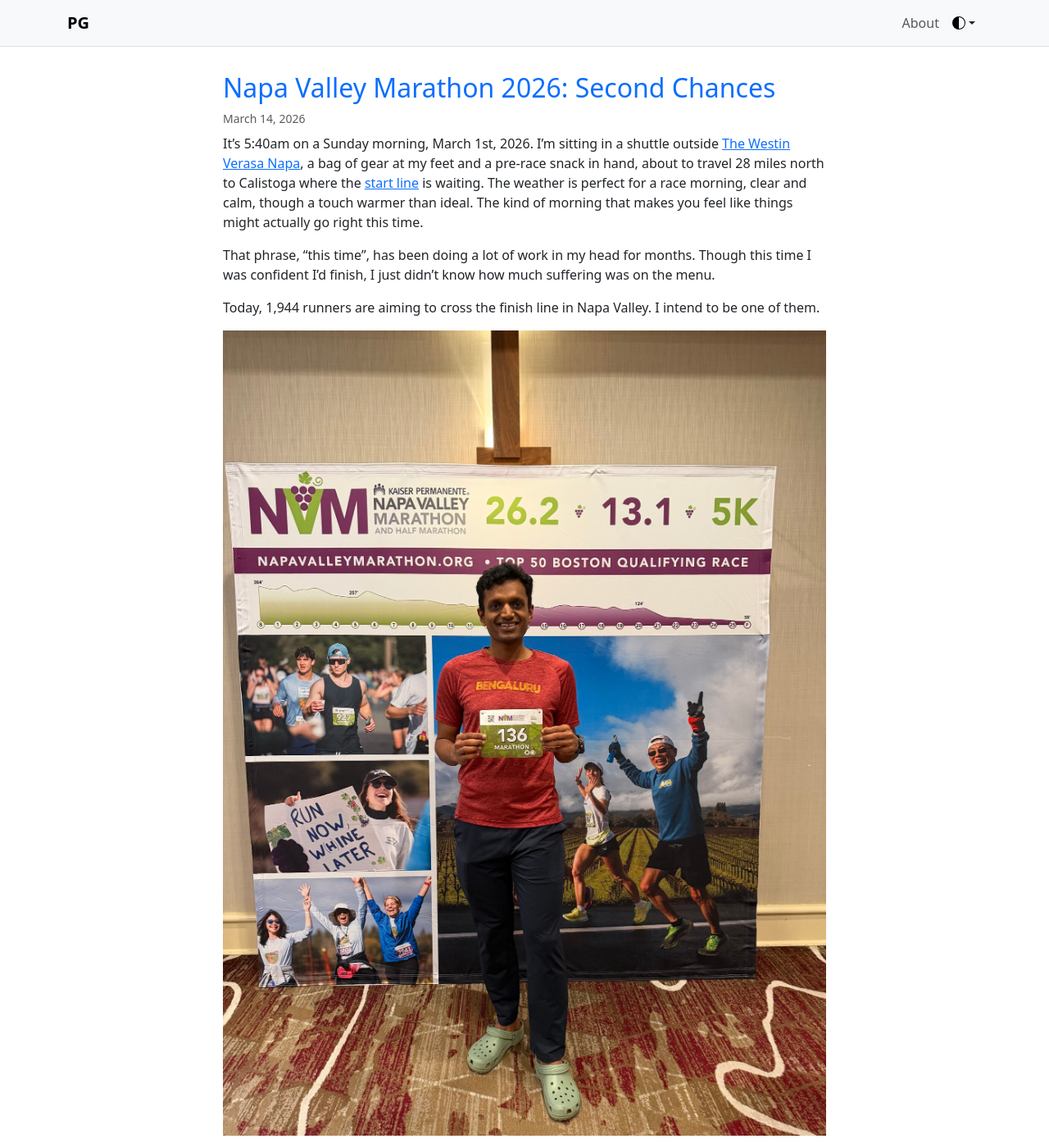
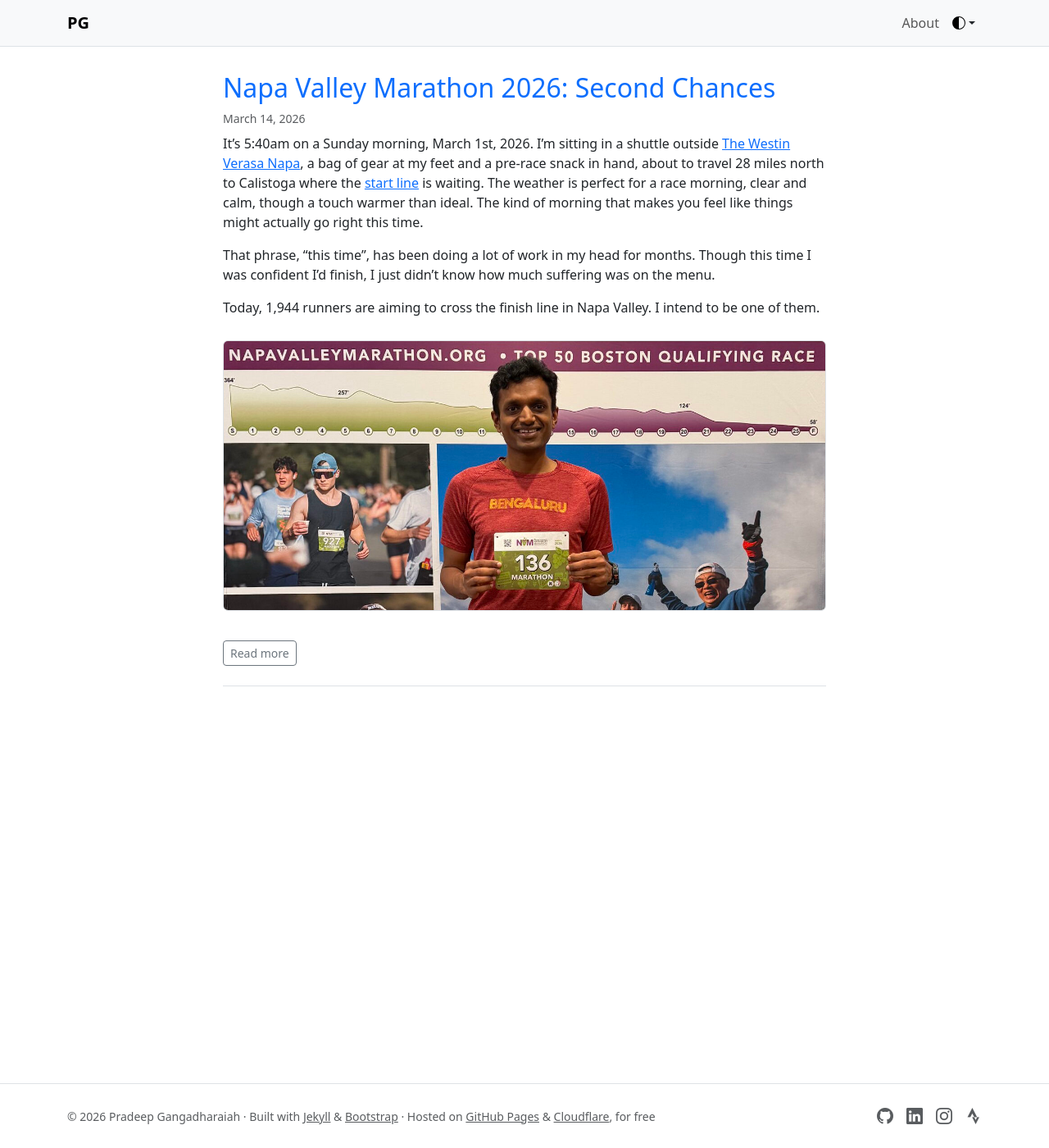
Before and after one commit to itsprdp/itsprdp.github.io, a Jekyll site: the page built from index.html, in a window 1280 px wide and 1400 px high. Shown: the whole window at 82% size. Built offline with Jekyll 4.4.1, drawn with Linux system fonts in a browser that asks for light colours; the list of posts is cut into pages by our own code.

Commit message:
some more improvements to image and the seo metatags

```diff
--- a/_includes/head.html
+++ b/_includes/head.html
@@ -2,8 +2,6 @@
   <meta charset="utf-8">
   <meta name="viewport" content="width=device-width, initial-scale=1">
   <title>{% if page.title %}{{ page.title }} | {% endif %}{{ site.title }}</title>
-  <meta name="description" content="{{ page.description | default: site.description }}">
-
   <!-- Dark mode init: must run before render to prevent flash -->
   <script>
     (function() {
@@ -26,8 +24,19 @@
   <link rel="stylesheet" href="{{ '/assets/css/main.css' | relative_url }}">
 
   <!-- Favicons -->
-  <link rel="icon" href="{{ '/assets/img/favicons/favicon.ico' | relative_url }}">
-  <link rel="apple-touch-icon" href="{{ '/assets/img/favicons/favicon.png' | relative_url }}">
+  <link rel="icon" type="image/x-icon" href="{{ '/assets/img/favicons/favicon.ico' | relative_url }}">
+  <link rel="icon" type="image/png" sizes="32x32" href="{{ '/assets/img/favicons/favicon-32x32.png' | relative_url }}">
+  <link rel="icon" type="image/png" sizes="16x16" href="{{ '/assets/img/favicons/favicon-16x16.png' | relative_url }}">
+  <link rel="apple-touch-icon" sizes="180x180" href="{{ '/assets/img/favicons/apple-touch-icon.png' | relative_url }}">
+  <link rel="manifest" href="{{ '/site.webmanifest' | relative_url }}">
+
+  {% if page.og_image %}
+  <meta property="og:image" content="{{ page.og_image | absolute_url }}">
+  <meta property="og:image:width" content="1200">
+  <meta property="og:image:height" content="630">
+  <meta name="twitter:card" content="summary_large_image">
+  <meta name="twitter:image" content="{{ page.og_image | absolute_url }}">
+  {% endif %}
 
   {% seo %}
 
--- a/_layouts/home.html
+++ b/_layouts/home.html
@@ -7,17 +7,12 @@
     {% if posts.size > 0 %}
       {% for post in posts %}
         <article class="mb-4 pb-4 border-bottom">
-          {% if post.image %}
-            <a href="{{ post.url | relative_url }}">
-              <img src="{{ post.image | relative_url }}" alt="{{ post.title }}" class="img-fluid rounded mb-3">
-            </a>
-          {% endif %}
           <h2><a href="{{ post.url | relative_url }}" class="text-decoration-none">{{ post.title }}</a></h2>
           <div class="text-muted small mb-2">
             <time datetime="{{ post.date | date_to_xmlschema }}">{{ post.date | date: "%B %-d, %Y" }}</time>
           </div>
           {% if post.excerpt %}
-            <div class="post-excerpt">{{ post.excerpt }}</div>
+            <div class="post-excerpt" style="--img-pos: {{ post.image_position | default: 'center' }}">{{ post.excerpt }}</div>
           {% endif %}
           <a href="{{ post.url | relative_url }}" class="btn btn-sm btn-outline-secondary mt-2">Read more</a>
         </article>
--- a/_layouts/post.html
+++ b/_layouts/post.html
@@ -4,9 +4,6 @@
 <div class="row">
   <div class="col-lg-8 offset-lg-1">
     <article>
-      {% if page.image %}
-        <img src="{{ page.image | relative_url }}" alt="{{ page.title }}" class="img-fluid rounded mb-4">
-      {% endif %}
       <header class="mb-4">
         <h1>{{ page.title }}</h1>
         <div class="text-muted small">
@@ -41,6 +38,7 @@
     </div>
   </div>
 </div>
+<script src="{{ '/assets/js/images.js' | relative_url }}"></script>
 <script src="{{ '/assets/js/toc.js' | relative_url }}"></script>
 <script src="{{ '/assets/js/likes.js' | relative_url }}"></script>
 <script src="{{ '/assets/js/analytics.js' | relative_url }}"></script>
--- a/assets/css/main.scss
+++ b/assets/css/main.scss
@@ -21,10 +21,33 @@
   }
 }
 
-/* Post content images */
-article img {
+/* Home page excerpt images */
+.post-excerpt img {
+  width: 100%;
+  height: 330px;
+  object-fit: cover;
+  object-position: var(--img-pos, center);
+  border-radius: 0.375rem;
+  border: 1px solid var(--bs-border-color);
+  margin: 0.75rem 0;
+}
+
+/* Post content images — sized and centered via images.js + Bootstrap classes */
+article figure {
+  text-align: center;
+  margin: 1.5rem 0;
+}
+article figure img {
   max-width: 100%;
+  max-height: 600px;
+  width: auto;
   height: auto;
+}
+article figcaption {
+  font-size: 0.825rem;
+  color: var(--bs-secondary-color);
+  margin-top: 0.5rem;
+  font-style: italic;
 }
 
 /* Offset anchor targets for fixed navbar */
--- a/workers/likes/index.js
+++ b/workers/likes/index.js
@@ -5,7 +5,7 @@
     const type = url.searchParams.get('type') || 'like';
     const pct  = url.searchParams.get('pct');
 
-    const ALLOWED = ['https://pradeepg.me', 'http://localhost:4000', 'http://127.0.0.1:4000'];
+    const ALLOWED = ['https://pradeepg.me', 'https://www.pradeepg.me'];
     const origin = request.headers.get('Origin') || '';
     const corsOrigin = ALLOWED.includes(origin) ? origin : ALLOWED[0];
 
```
Also changed, not shown: _posts/2026-03-14-napa-valley-marathon-2026.md (+2 -1 lines), assets/js/images.js (added, +13 -0 lines), assets/img/favicons/android-chrome-192x192.png (added), assets/img/favicons/android-chrome-512x512.png (added), assets/img/favicons/apple-touch-icon.png (added), assets/img/favicons/favicon-16x16.png (added), assets/img/favicons/favicon-32x32.png (added), assets/img/favicons/favicon.ico, assets/img/favicons/favicon.png, assets/img/posts/napa-2026/intro.jpg, site.webmanifest (added).
